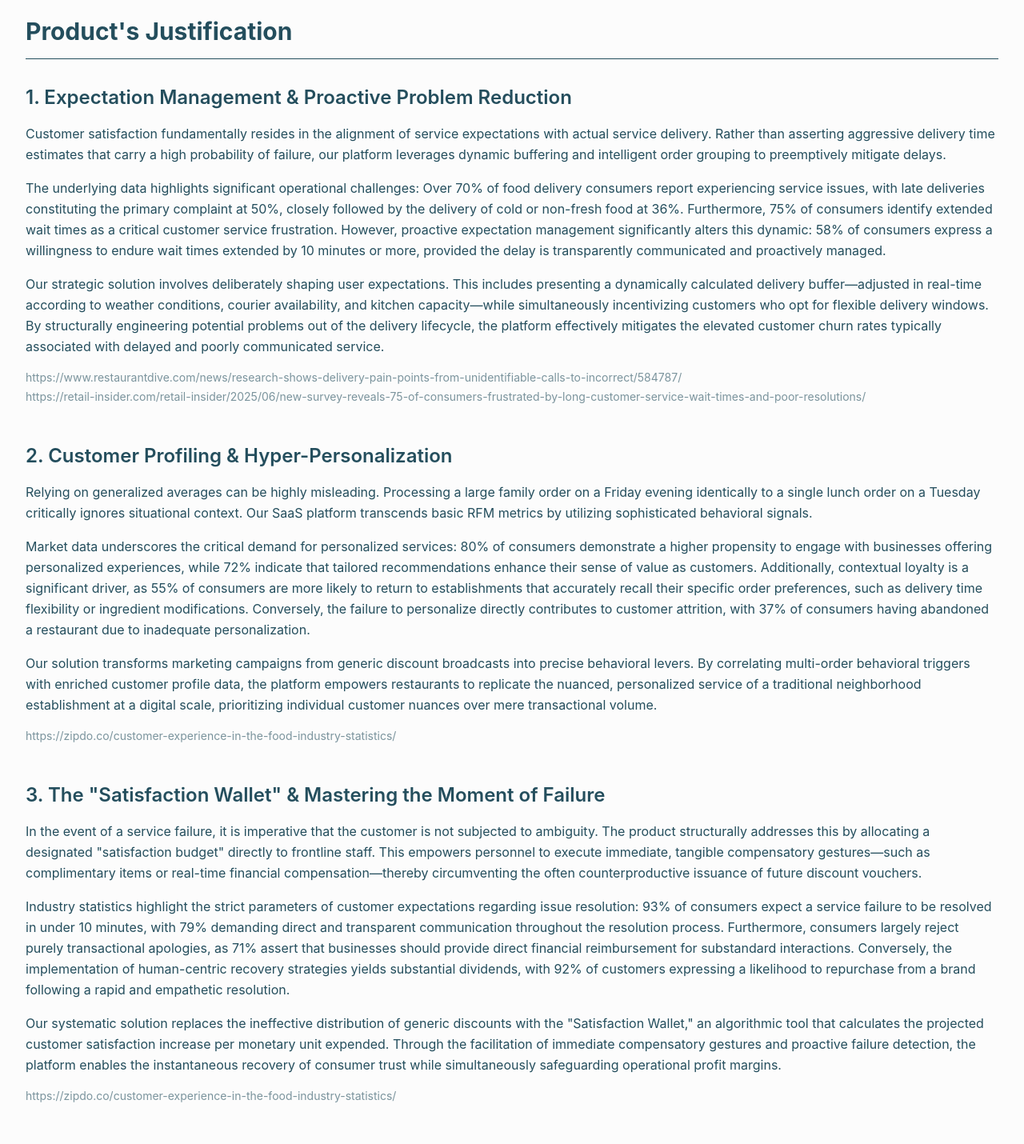
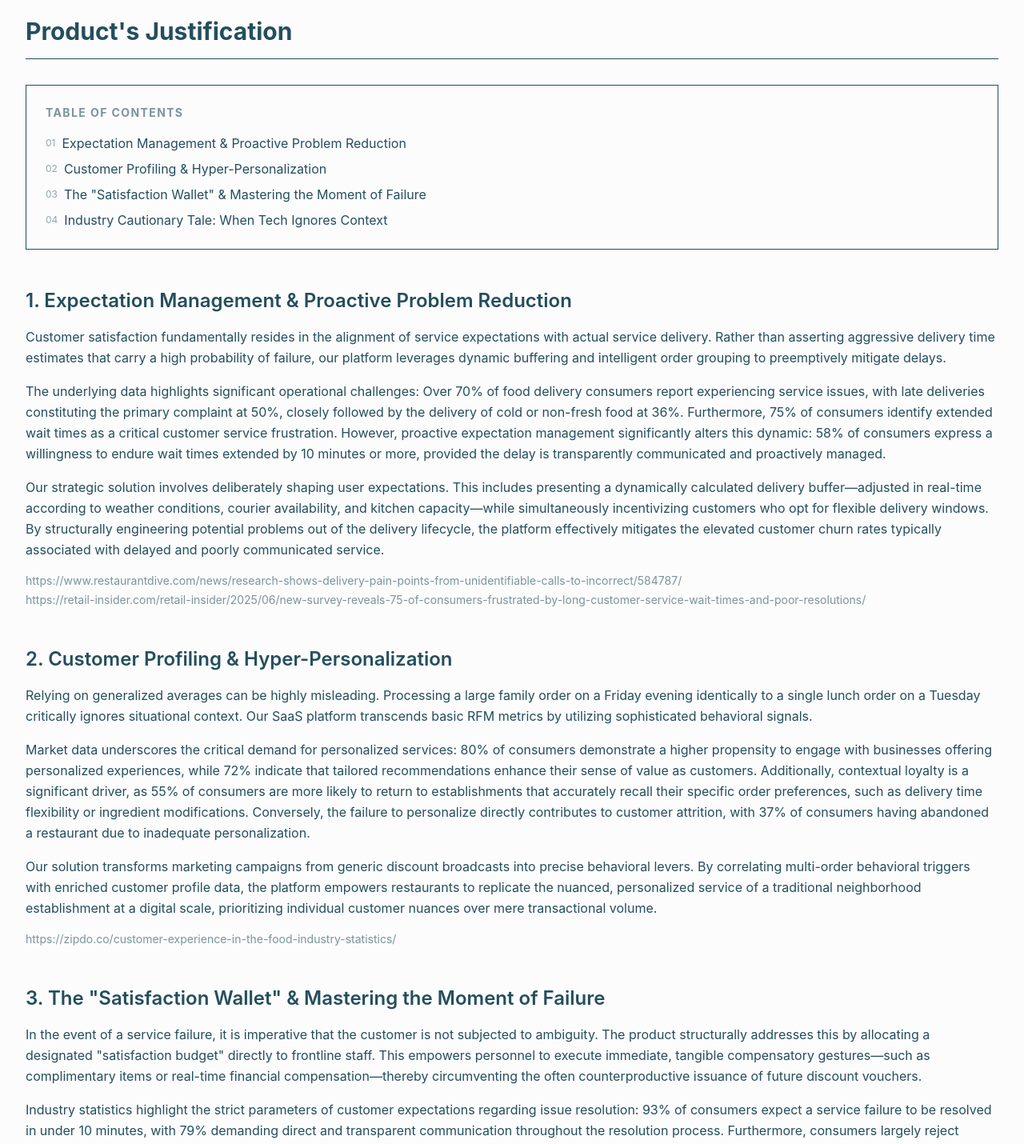
Before and after one commit to soloiaros/delivereaze, a React (Vite) app: page /stats in a window 1280 px wide. Shown: the part 960-2390 px from the top of the page at 80% size. Built offline with nearby package versions, Linux system fonts and the light colour scheme.

Commit message:
docs: provide extensive justification for docs

```diff
--- a/src/components/DetailedStats.jsx
+++ b/src/components/DetailedStats.jsx
@@ -126,7 +126,37 @@ export default function DetailedStats() {
         <section className="product-justification mt-20" style={{ color: 'var(--stats-color)' }}>
           <h2 className="text-3xl font-bold mb-8 pb-4 border-b" style={{ borderColor: 'var(--stats-border-color)' }}>Product's Justification</h2>
 
-          <div className="justification-section mb-12">
+          <nav className="table-of-contents mb-12 p-6 border" style={{ borderColor: 'var(--stats-border-color)', backgroundColor: 'rgba(var(--color-primary-rgb), 0.02)' }}>
+            <h4 className="text-sm font-bold uppercase tracking-widest mb-4" style={{ color: 'var(--stats-color-muted)' }}>Table of Contents</h4>
+            <ul className="space-y-2">
+              <li>
+                <a href="#section-1" className="hover:underline flex items-center gap-2">
+                  <span className="text-xs opacity-50">01</span>
+                  <span>Expectation Management & Proactive Problem Reduction</span>
+                </a>
+              </li>
+              <li>
+                <a href="#section-2" className="hover:underline flex items-center gap-2">
+                  <span className="text-xs opacity-50">02</span>
+                  <span>Customer Profiling & Hyper-Personalization</span>
+                </a>
+              </li>
+              <li>
+                <a href="#section-3" className="hover:underline flex items-center gap-2">
+                  <span className="text-xs opacity-50">03</span>
+                  <span>The "Satisfaction Wallet" & Mastering the Moment of Failure</span>
+                </a>
+              </li>
+              <li>
+                <a href="#section-4" className="hover:underline flex items-center gap-2">
+                  <span className="text-xs opacity-50">04</span>
+                  <span>Industry Cautionary Tale: When Tech Ignores Context</span>
+                </a>
+              </li>
+            </ul>
+          </nav>
+
+          <div id="section-1" className="justification-section mb-12 scroll-mt-20">
             <h3 className="text-2xl font-semibold mb-4">1. Expectation Management & Proactive Problem Reduction</h3>
             <p className="mb-4 leading-relaxed">
               Customer satisfaction fundamentally resides in the alignment of service expectations with actual service delivery. Rather than asserting aggressive delivery time estimates that carry a high probability of failure, our platform leverages dynamic buffering and intelligent order grouping to preemptively mitigate delays.
@@ -138,12 +168,20 @@ export default function DetailedStats() {
               Our strategic solution involves deliberately shaping user expectations. This includes presenting a dynamically calculated delivery buffer—adjusted in real-time according to weather conditions, courier availability, and kitchen capacity—while simultaneously incentivizing customers who opt for flexible delivery windows. By structurally engineering potential problems out of the delivery lifecycle, the platform effectively mitigates the elevated customer churn rates typically associated with delayed and poorly communicated service.
             </p>
             <div className="sources text-sm mt-4" style={{ color: 'var(--stats-color-muted)' }}>
-              <div className="mb-1">https://www.restaurantdive.com/news/research-shows-delivery-pain-points-from-unidentifiable-calls-to-incorrect/584787/</div>
-              <div>https://retail-insider.com/retail-insider/2025/06/new-survey-reveals-75-of-consumers-frustrated-by-long-customer-service-wait-times-and-poor-resolutions/</div>
+              <div className="mb-1">
+                <a href="https://www.restaurantdive.com/news/research-shows-delivery-pain-points-from-unidentifiable-calls-to-incorrect/584787/" target="_blank" rel="noopener noreferrer" className="hover:underline">
+                  https://www.restaurantdive.com/news/research-shows-delivery-pain-points-from-unidentifiable-calls-to-incorrect/584787/
+                </a>
+              </div>
+              <div>
+                <a href="https://retail-insider.com/retail-insider/2025/06/new-survey-reveals-75-of-consumers-frustrated-by-long-customer-service-wait-times-and-poor-resolutions/" target="_blank" rel="noopener noreferrer" className="hover:underline">
+                  https://retail-insider.com/retail-insider/2025/06/new-survey-reveals-75-of-consumers-frustrated-by-long-customer-service-wait-times-and-poor-resolutions/
+                </a>
+              </div>
             </div>
           </div>
 
-          <div className="justification-section mb-12">
+          <div id="section-2" className="justification-section mb-12 scroll-mt-20">
             <h3 className="text-2xl font-semibold mb-4">2. Customer Profiling & Hyper-Personalization</h3>
             <p className="mb-4 leading-relaxed">
               Relying on generalized averages can be highly misleading. Processing a large family order on a Friday evening identically to a single lunch order on a Tuesday critically ignores situational context. Our SaaS platform transcends basic RFM metrics by utilizing sophisticated behavioral signals.
@@ -155,11 +193,15 @@ export default function DetailedStats() {
               Our solution transforms marketing campaigns from generic discount broadcasts into precise behavioral levers. By correlating multi-order behavioral triggers with enriched customer profile data, the platform empowers restaurants to replicate the nuanced, personalized service of a traditional neighborhood establishment at a digital scale, prioritizing individual customer nuances over mere transactional volume.
             </p>
             <div className="sources text-sm mt-4" style={{ color: 'var(--stats-color-muted)' }}>
-              <div>https://zipdo.co/customer-experience-in-the-food-industry-statistics/</div>
+              <div>
+                <a href="https://zipdo.co/customer-experience-in-the-food-industry-statistics/" target="_blank" rel="noopener noreferrer" className="hover:underline">
+                  https://zipdo.co/customer-experience-in-the-food-industry-statistics/
+                </a>
+              </div>
             </div>
           </div>
 
-          <div className="justification-section mb-12">
+          <div id="section-3" className="justification-section mb-12 scroll-mt-20">
             <h3 className="text-2xl font-semibold mb-4">3. The "Satisfaction Wallet" & Mastering the Moment of Failure</h3>
             <p className="mb-4 leading-relaxed">
               In the event of a service failure, it is imperative that the customer is not subjected to ambiguity. The product structurally addresses this by allocating a designated "satisfaction budget" directly to frontline staff. This empowers personnel to execute immediate, tangible compensatory gestures—such as complimentary items or real-time financial compensation—thereby circumventing the often counterproductive issuance of future discount vouchers.
@@ -171,12 +213,16 @@ export default function DetailedStats() {
               Our systematic solution replaces the ineffective distribution of generic discounts with the "Satisfaction Wallet," an algorithmic tool that calculates the projected customer satisfaction increase per monetary unit expended. Through the facilitation of immediate compensatory gestures and proactive failure detection, the platform enables the instantaneous recovery of consumer trust while simultaneously safeguarding operational profit margins.
             </p>
             <div className="sources text-sm mt-4" style={{ color: 'var(--stats-color-muted)' }}>
-              <div>https://zipdo.co/customer-experience-in-the-food-industry-statistics/</div>
+              <div>
+                <a href="https://zipdo.co/customer-experience-in-the-food-industry-statistics/" target="_blank" rel="noopener noreferrer" className="hover:underline">
+                  https://zipdo.co/customer-experience-in-the-food-industry-statistics/
+                </a>
+              </div>
             </div>
           </div>
 
-          <div className="justification-section mb-12">
-            <h3 className="text-2xl font-semibold mb-4">4. Industry Cautionary Tale: When Tech Ignores Context</h3>
+          <div id="section-4" className="justification-section mb-12 scroll-mt-20">
+            <h3 className="text-2xl font-semibold mb-4">4. Industry Cautionary Tale</h3>
             <p className="mb-4 leading-relaxed">
               The integration of digital ordering technology absent store-level contextual awareness and behavioral profiling often results in systemic operational failure due to algorithmic rigidity.
             </p>
@@ -190,7 +236,11 @@ export default function DetailedStats() {
               Our platform achieves superior outcomes by leveraging Store-Level and Context-Specific Intelligence. The system autonomously calibrates delivery and preparation promises in response to extreme operational events, meteorological conditions, courier availability, and localized traffic patterns. Rather than merely processing transactions, the platform dynamically optimizes the underlying operational reality, guaranteeing that the delivered service precisely aligns with the established customer expectations.
             </p>
             <div className="sources text-sm mt-4" style={{ color: 'var(--stats-color-muted)' }}>
-              <div>https://www.leanblog.org/2026/03/starbucks-mobile-order-timing-problem-chick-fil-a-solved/</div>
+              <div>
+                <a href="https://www.leanblog.org/2026/03/starbucks-mobile-order-timing-problem-chick-fil-a-solved/" target="_blank" rel="noopener noreferrer" className="hover:underline">
+                  https://www.leanblog.org/2026/03/starbucks-mobile-order-timing-problem-chick-fil-a-solved/
+                </a>
+              </div>
             </div>
           </div>
         </section>
```
